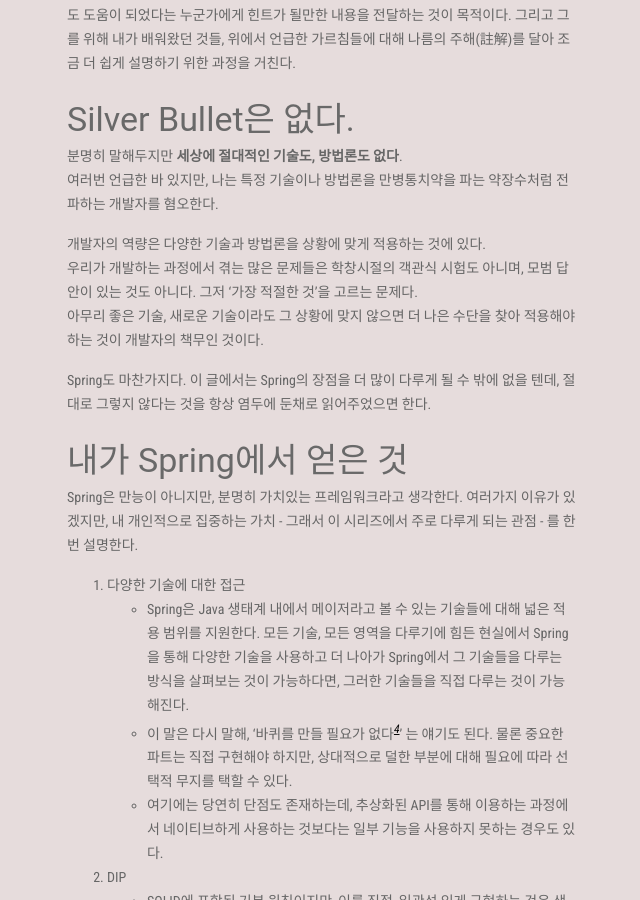
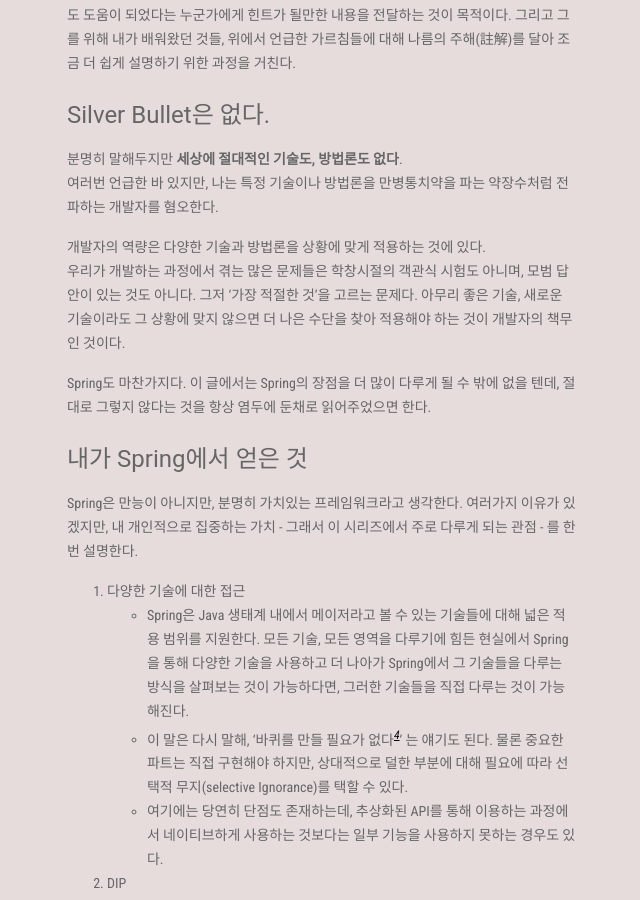
Before and after one commit to CyanRYi/cyanryi.github.io, a Jekyll site: the page built from _posts/ko/2019-03-18-Introduce-Spring-0.md, in a window 1280 px wide and 900 px high, scrolled down 1304 px. Shown: the whole window, without its empty margins (265-905 px from the left). Built offline with Jekyll 4.4.1, drawn with Linux system fonts in a browser that asks for light colours.

Commit message:
introduce spring 최종 퇴고 및 publish

```diff
--- a/_posts/ko/2019-03-18-Introduce-Spring-0.md
+++ b/_posts/ko/2019-03-18-Introduce-Spring-0.md
@@ -31,24 +30,23 @@
 정답을 줄 수는 없다. 나는 이런 식으로 접근했고, 이렇게 쓰고 있고, 그러한 방식이 어느정도 도움이 되었다는 누군가에게 힌트가 될만한 내용을 전달하는 것이 목적이다.
 그리고 그를 위해 내가 배워왔던 것들, 위에서 언급한 가르침들에 대해 나름의 주해(註解)를 달아 조금 더 쉽게 설명하기 위한 과정을 거친다.
 
-### Silver Bullet은 없다.
+#### Silver Bullet은 없다.
 
 분명히 말해두지만 **세상에 절대적인 기술도, 방법론도 없다**.
 여러번 언급한 바 있지만, 나는 특정 기술이나 방법론을 만병통치약을 파는 약장수처럼 전파하는 개발자를 혐오한다.
 
 개발자의 역량은 다양한 기술과 방법론을 상황에 맞게 적용하는 것에 있다.
-우리가 개발하는 과정에서 겪는 많은 문제들은 학창시절의 객관식 시험도 아니며, 모범 답안이 있는 것도 아니다. 그저 '가장 적절한 것'을 고르는 문제다.
-아무리 좋은 기술, 새로운 기술이라도 그 상황에 맞지 않으면 더 나은 수단을 찾아 적용해야 하는 것이 개발자의 책무인 것이다.
+우리가 개발하는 과정에서 겪는 많은 문제들은 학창시절의 객관식 시험도 아니며, 모범 답안이 있는 것도 아니다. 그저 '가장 적절한 것'을 고르는 문제다. 아무리 좋은 기술, 새로운 기술이라도 그 상황에 맞지 않으면 더 나은 수단을 찾아 적용해야 하는 것이 개발자의 책무인 것이다.
 
 Spring도 마찬가지다. 이 글에서는 Spring의 장점을 더 많이 다루게 될 수 밖에 없을 텐데, 절대로 그렇지 않다는 것을 항상 염두에 둔채로 읽어주었으면 한다.
 
-### 내가 Spring에서 얻은 것
+#### 내가 Spring에서 얻은 것
 
 Spring은 만능이 아니지만, 분명히 가치있는 프레임워크라고 생각한다. 여러가지 이유가 있겠지만, 내 개인적으로 집중하는 가치 - 그래서 이 시리즈에서 주로 다루게 되는 관점 - 를 한번 설명한다.
 
 1. 다양한 기술에 대한 접근
  - Spring은 Java 생태계 내에서 메이저라고 볼 수 있는 기술들에 대해 넓은 적용 범위를 지원한다. 모든 기술, 모든 영역을 다루기에 힘든 현실에서 Spring을 통해 다양한 기술을 사용하고 더 나아가 Spring에서 그 기술들을 다루는 방식을 살펴보는 것이 가능하다면, 그러한 기술들을 직접 다루는 것이 가능해진다.
- - 이 말은 다시 말해, '바퀴를 만들 필요가 없다[^5]' 는 얘기도 된다. 물론 중요한 파트는 직접 구현해야 하지만, 상대적으로 덜한 부분에 대해 필요에 따라 선택적 무지를 택할 수 있다.
+ - 이 말은 다시 말해, '바퀴를 만들 필요가 없다[^5]' 는 얘기도 된다. 물론 중요한 파트는 직접 구현해야 하지만, 상대적으로 덜한 부분에 대해 필요에 따라 선택적 무지(selective Ignorance)를 택할 수 있다.
  - 여기에는 당연히 단점도 존재하는데, 추상화된 API를 통해 이용하는 과정에서 네이티브하게 사용하는 것보다는 일부 기능을 사용하지 못하는 경우도 있다.
 
 2. DIP
```
Also changed, not shown: other parts of _posts/ko/2019-03-18-Introduce-Spring-0.md (+0 -1 lines).
